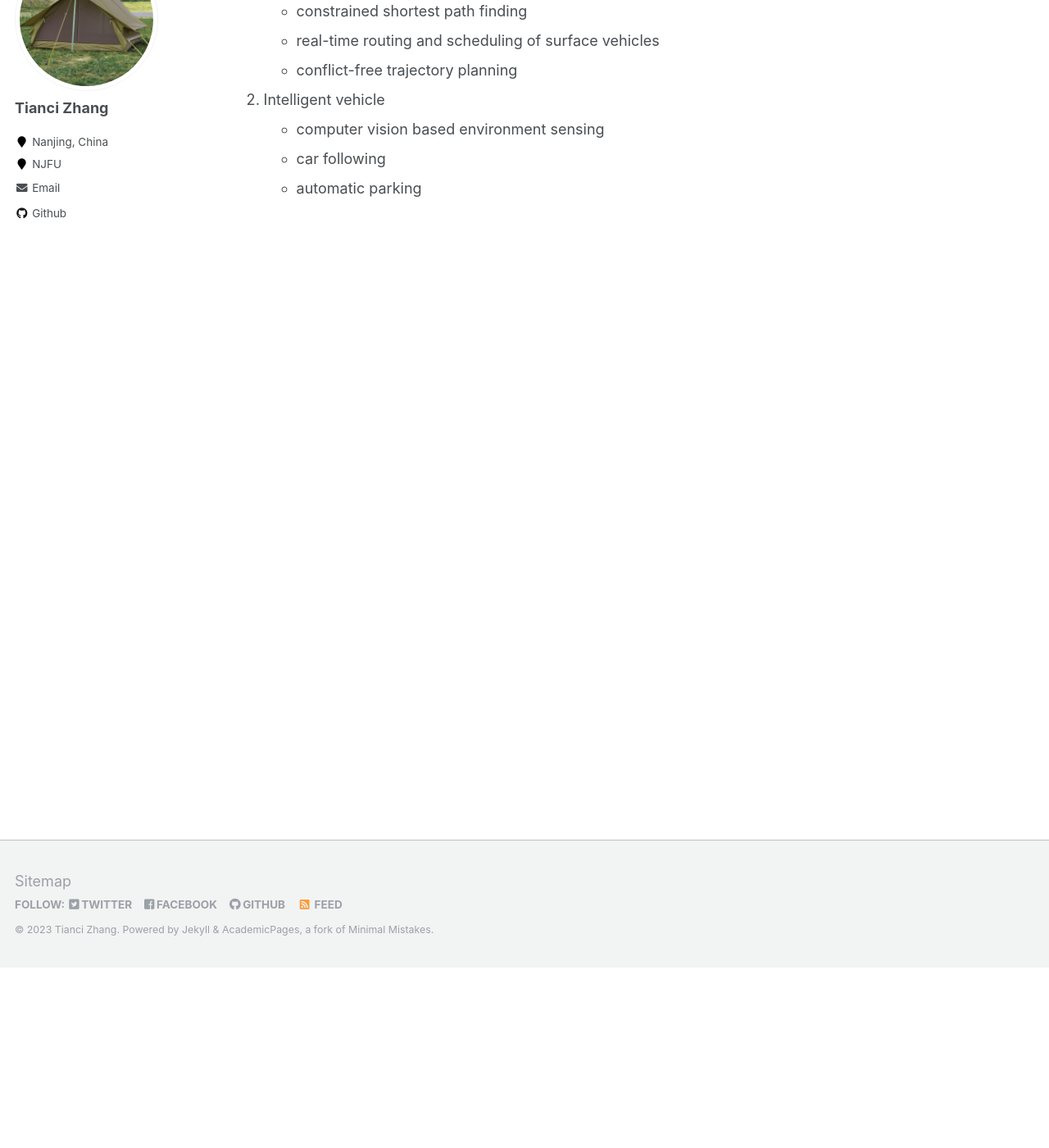
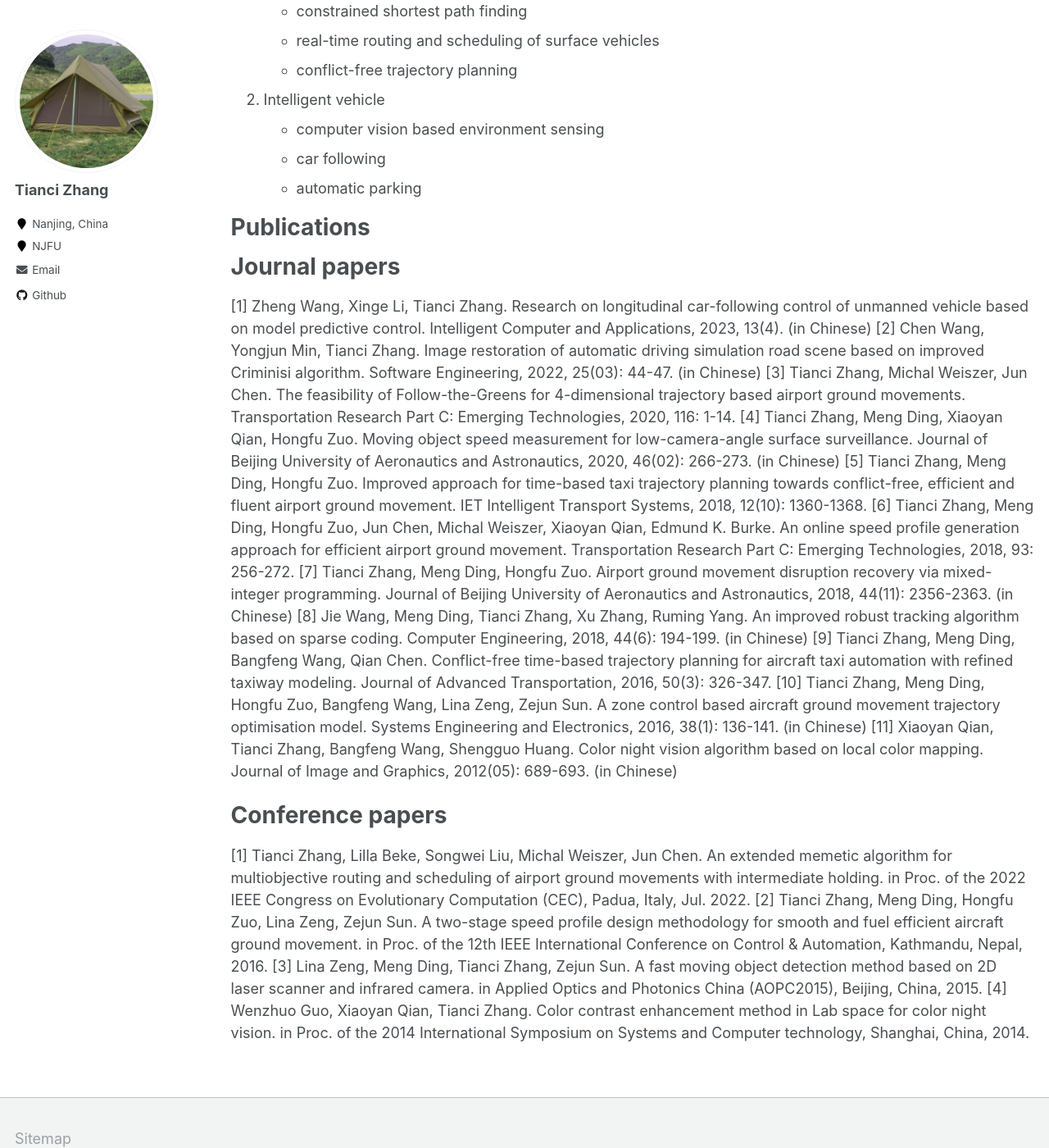
Before and after one commit to tiancivalen/tiancivalen.github.io, a Jekyll site: the page built from _pages/research.md, in a window 1280 px wide and 1400 px high, scrolled down 220 px. Shown: the whole window at 82% size. Built offline with Jekyll 4.4.1, drawn with Linux system fonts in a browser that asks for light colours.

Commit message:
Update research.md

```diff
--- a/_pages/research.md
+++ b/_pages/research.md
@@ -16,3 +16,24 @@ author_profile: true
    - computer vision based environment sensing
    - car following
    - automatic parking
+
+# Publications
+
+# Journal papers
+[1] Zheng Wang, Xinge Li, Tianci Zhang. Research on longitudinal car-following control of unmanned vehicle based on model predictive control. Intelligent Computer and Applications, 2023, 13(4). (in Chinese)
+[2] Chen Wang, Yongjun Min, Tianci Zhang. Image restoration of automatic driving simulation road scene based on improved Criminisi algorithm. Software Engineering, 2022, 25(03): 44-47. (in Chinese)
+[3] Tianci Zhang, Michal Weiszer, Jun Chen. The feasibility of Follow-the-Greens for 4-dimensional trajectory based airport ground movements. Transportation Research Part C: Emerging Technologies, 2020, 116: 1-14.
+[4] Tianci Zhang, Meng Ding, Xiaoyan Qian, Hongfu Zuo. Moving object speed measurement for low-camera-angle surface surveillance. Journal of Beijing University of Aeronautics and Astronautics, 2020, 46(02): 266-273. (in Chinese)
+[5] Tianci Zhang, Meng Ding, Hongfu Zuo. Improved approach for time-based taxi trajectory planning towards conflict-free, efficient and fluent airport ground movement. IET Intelligent Transport Systems, 2018, 12(10): 1360-1368.
+[6] Tianci Zhang, Meng Ding, Hongfu Zuo, Jun Chen, Michal Weiszer, Xiaoyan Qian, Edmund K. Burke. An online speed profile generation approach for efficient airport ground movement. Transportation Research Part C: Emerging Technologies, 2018, 93: 256-272.
+[7] Tianci Zhang, Meng Ding, Hongfu Zuo. Airport ground movement disruption recovery via mixed-integer programming. Journal of Beijing University of Aeronautics and Astronautics, 2018, 44(11): 2356-2363. (in Chinese)
+[8] Jie Wang, Meng Ding, Tianci Zhang, Xu Zhang, Ruming Yang. An improved robust tracking algorithm based on sparse coding. Computer Engineering, 2018, 44(6): 194-199. (in Chinese)
+[9] Tianci Zhang, Meng Ding, Bangfeng Wang, Qian Chen. Conflict-free time-based trajectory planning for aircraft taxi automation with refined taxiway modeling. Journal of Advanced Transportation, 2016, 50(3): 326-347.
+[10] Tianci Zhang, Meng Ding, Hongfu Zuo, Bangfeng Wang, Lina Zeng, Zejun Sun. A zone control based aircraft ground movement trajectory optimisation model. Systems Engineering and Electronics, 2016, 38(1): 136-141. (in Chinese)
+[11] Xiaoyan Qian, Tianci Zhang, Bangfeng Wang, Shengguo Huang. Color night vision algorithm based on local color mapping. Journal of Image and Graphics, 2012(05): 689-693. (in Chinese)
+
+# Conference papers
+[1] Tianci Zhang, Lilla Beke, Songwei Liu, Michal Weiszer, Jun Chen. An extended memetic algorithm for multiobjective routing and scheduling of airport ground movements with intermediate holding. in Proc. of the 2022 IEEE Congress on Evolutionary Computation (CEC), Padua, Italy, Jul. 2022.
+[2] Tianci Zhang, Meng Ding, Hongfu Zuo, Lina Zeng, Zejun Sun. A two-stage speed profile design methodology for smooth and fuel efficient aircraft ground movement. in Proc. of the 12th IEEE International Conference on Control & Automation, Kathmandu, Nepal, 2016.
+[3] Lina Zeng, Meng Ding, Tianci Zhang, Zejun Sun. A fast moving object detection method based on 2D laser scanner and infrared camera. in Applied Optics and Photonics China (AOPC2015), Beijing, China, 2015.
+[4] Wenzhuo Guo, Xiaoyan Qian, Tianci Zhang. Color contrast enhancement method in Lab space for color night vision. in Proc. of the 2014 International Symposium on Systems and Computer technology, Shanghai, China, 2014.
```
